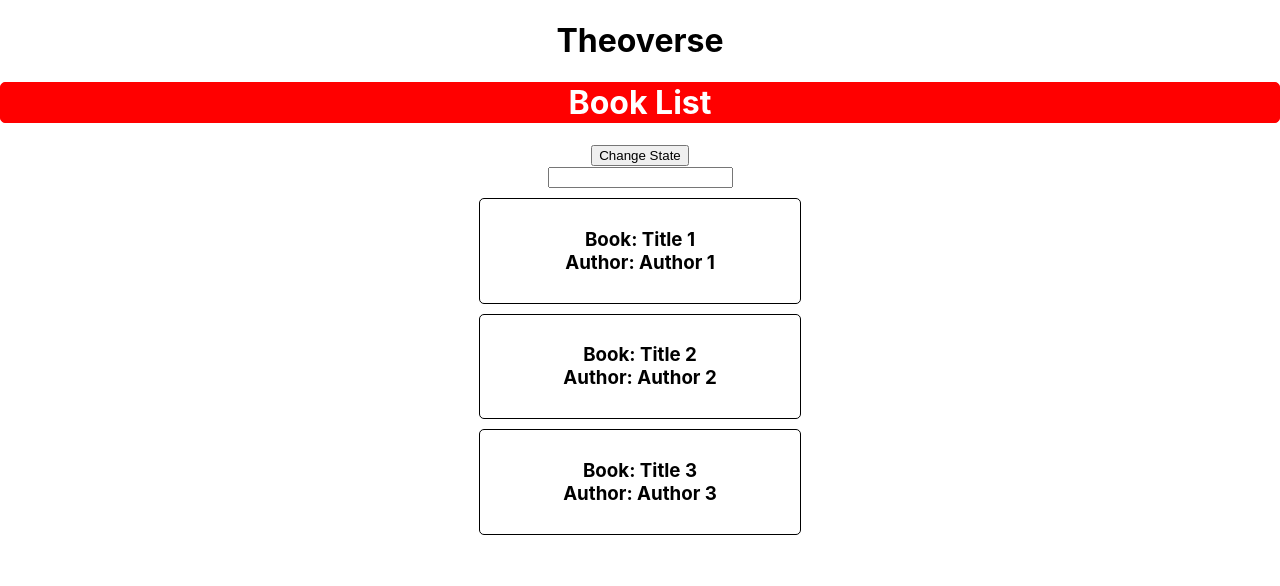
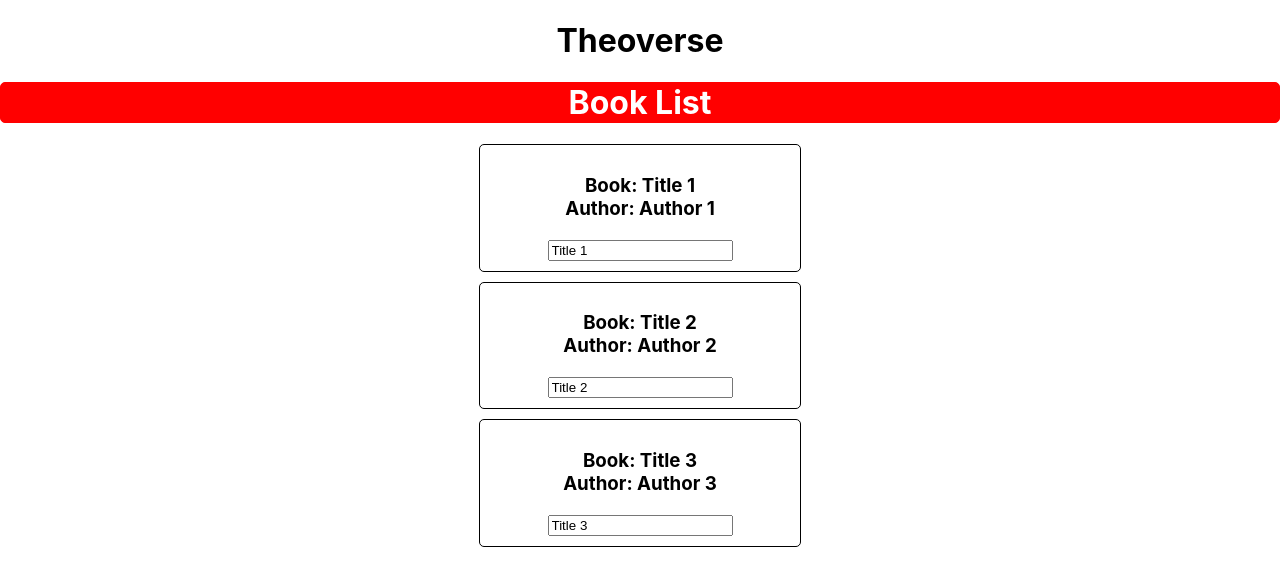
Before and after one commit to theoverse/gsw_react, a React (Create React App) app: page / in a window 1280 px wide. Shown: the top 586 px of the page. Built offline with nearby package versions, Linux system fonts and the light colour scheme.

Commit message:
making the lists more flexible

```diff
--- a/src/components/Book.jsx
+++ b/src/components/Book.jsx
@@ -5,8 +5,8 @@ const Book = props => {
     return (
         // external css
         <div className='Book'>
-            {/* <h3 onClick={props.change}>Book: {props.bookName} <br /> Author: {props.writer}</h3> */}
             <h3 onClick={props.delete}>Book: {props.bookName} <br /> Author: {props.writer}</h3>
+            <input type="text" onChange={props.inputName} value={props.bookName} />
         </div>
     )
 }
--- a/src/components/BookList.jsx
+++ b/src/components/BookList.jsx
@@ -21,14 +21,15 @@ export class BookList extends Component {
         })
     }
 
-    changeInput = e => {
-        this.setState({
-            books: [
-                { bookName: e.target.value, writer: "Author 1" },
-                { bookName: "New Title 2", writer: "Author 2" },
-                { bookName: "New Title 3", writer: "Author 3" },
-            ]
-        })
+    changeInput = (e, index) => {
+        const book = {
+            ...this.state.books[index]
+        }
+        book.bookName = e.target.value;
+        const books = [...this.state.books];
+        books[index] = book;
+
+        this.setState({ books: books });
     }
 
     deleteBookState = index => {
@@ -57,6 +58,7 @@ export class BookList extends Component {
                     writer={book.writer}
                     delete={() => this.deleteBookState(index)}
                     key={book.id}
+                    inputName={e => this.changeInput(e, index)}
                 />
             )
         })
@@ -65,13 +67,7 @@ export class BookList extends Component {
         return (
             <div className="App">
                 <h1 style={style}>Book List</h1>
-
-                <button onClick={this.changeBookState}>Change State</button>
-
-                <br />
-
-                <input type="text" onChange={this.changeInput} />
-
+                {/* <button onClick={this.changeBookState}>Change State</button> */}
                 {books}
             </div>
         )
```
